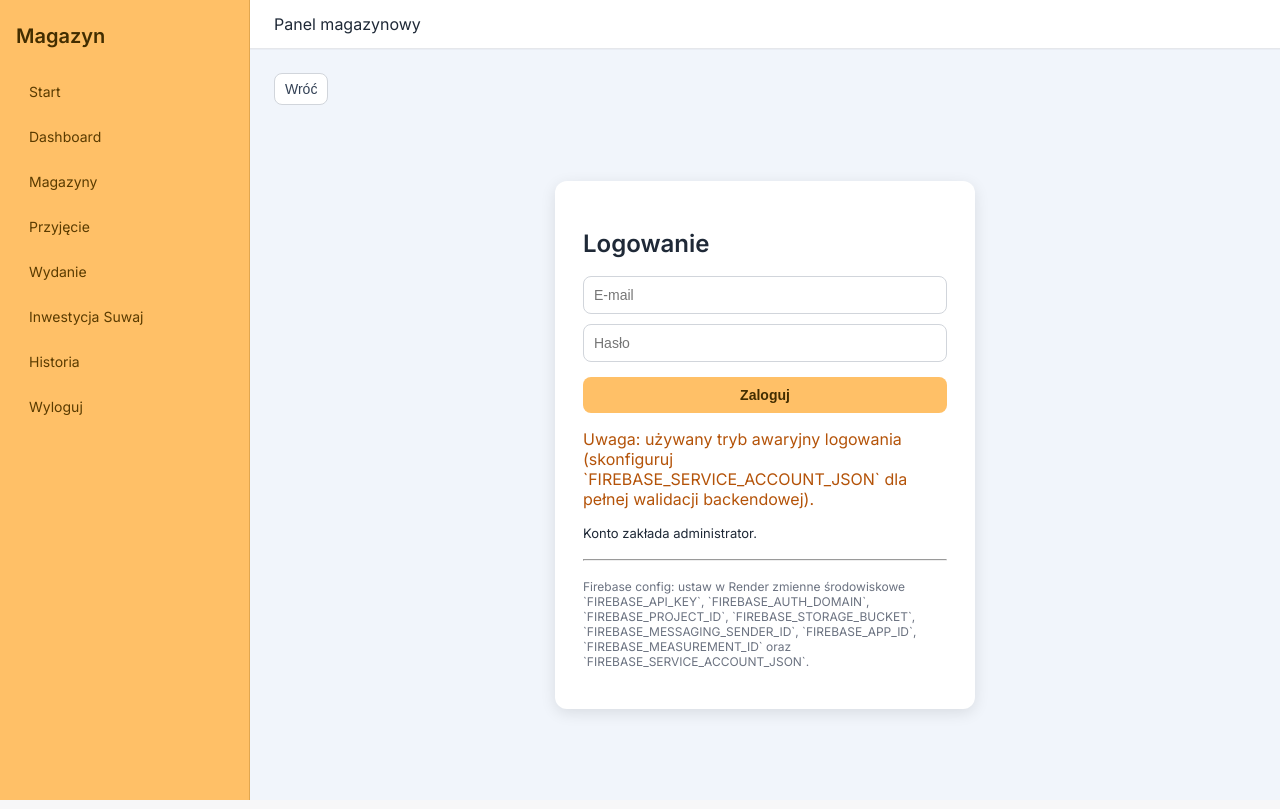
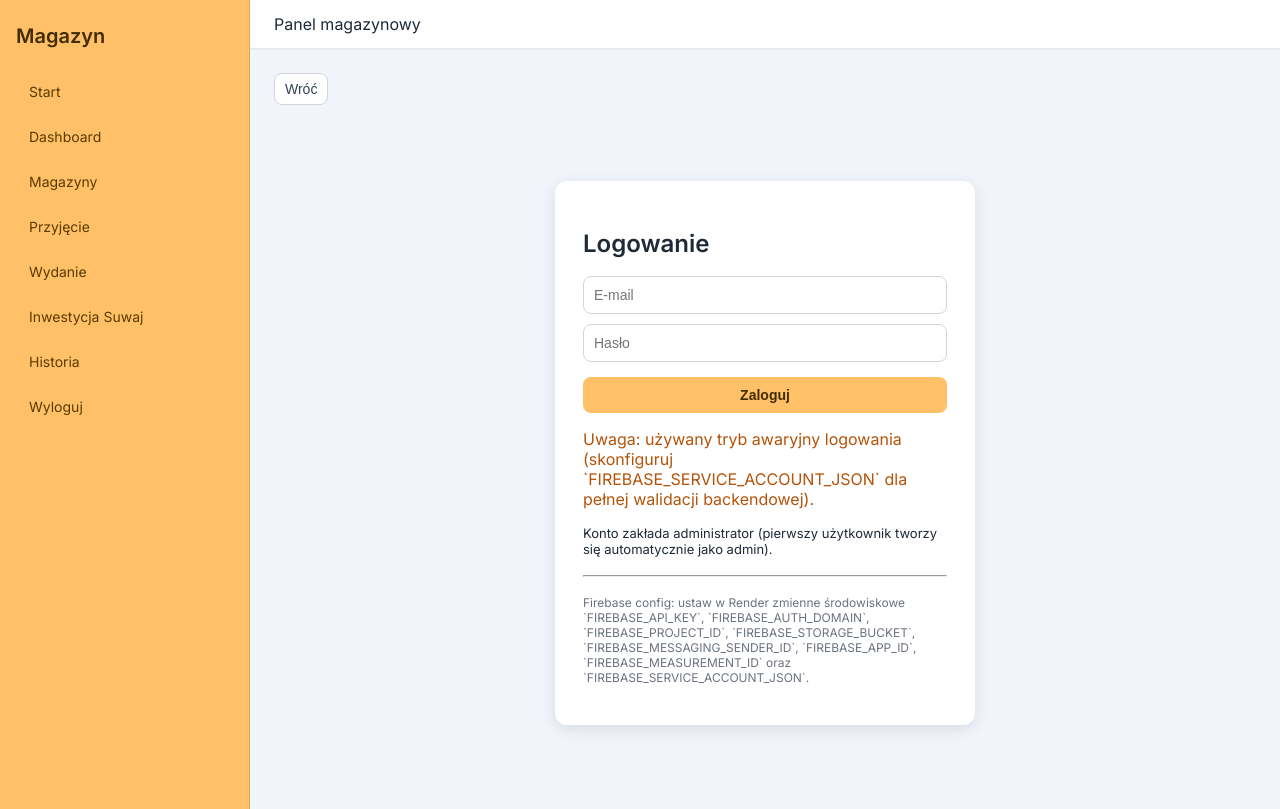
Before and after one commit to monikq553/magazyn-app, a Flask app: page /login in a window 1280 px wide. Run offline with Flask 3, Linux system fonts and the light colour scheme; some libraries are stand-ins or nearby versions.

Commit message:
Allow first-login auto provisioning to unblock Firebase sign-in

```diff
--- a/app.py
+++ b/app.py
@@ -290,9 +290,24 @@ def create_session():
     cur.execute("SELECT role FROM users WHERE username=%s", (email,))
     row = cur.fetchone()
     if not row:
-        conn.close()
-        return jsonify({"ok": False, "error": "Brak konta. Skontaktuj się z administratorem."}), 403
-    role = row[0] or ("admin" if email in ADMIN_EMAILS else "employee")
+        cur.execute("SELECT COUNT(*) FROM users")
+        users_count = cur.fetchone()[0]
+        can_autoprovision = (
+            users_count == 0
+            or email in ADMIN_EMAILS
+            or email in ALLOWED_EMAILS
+        )
+        if not can_autoprovision:
+            conn.close()
+            return jsonify({"ok": False, "error": "Brak konta. Skontaktuj się z administratorem."}), 403
+
+        role = "admin" if (users_count == 0 or email in ADMIN_EMAILS) else "employee"
+        cur.execute(
+            "INSERT INTO users(username, password, role) VALUES (%s,%s,%s)",
+            (email, generate_password_hash(uid), role)
+        )
+    else:
+        role = row[0] or ("admin" if email in ADMIN_EMAILS else "employee")
     cur.execute("UPDATE users SET password=%s WHERE username=%s", (generate_password_hash(uid), email))
     conn.commit()
     conn.close()
--- a/templates/login.html
+++ b/templates/login.html
@@ -19,7 +19,7 @@
         Uwaga: używany tryb awaryjny logowania (skonfiguruj `FIREBASE_SERVICE_ACCOUNT_JSON` dla pełnej walidacji backendowej).
     </p>
     {% endif %}
-    <p style="margin-top:14px; font-size:13px;">Konto zakłada administrator.</p>
+    <p style="margin-top:14px; font-size:13px;">Konto zakłada administrator (pierwszy użytkownik tworzy się automatycznie jako admin).</p>
     <hr style="margin:18px 0;">
     <p style="font-size:12px;color:#6b7280;">
         Firebase config: ustaw w Render zmienne środowiskowe `FIREBASE_API_KEY`, `FIREBASE_AUTH_DOMAIN`,
```
